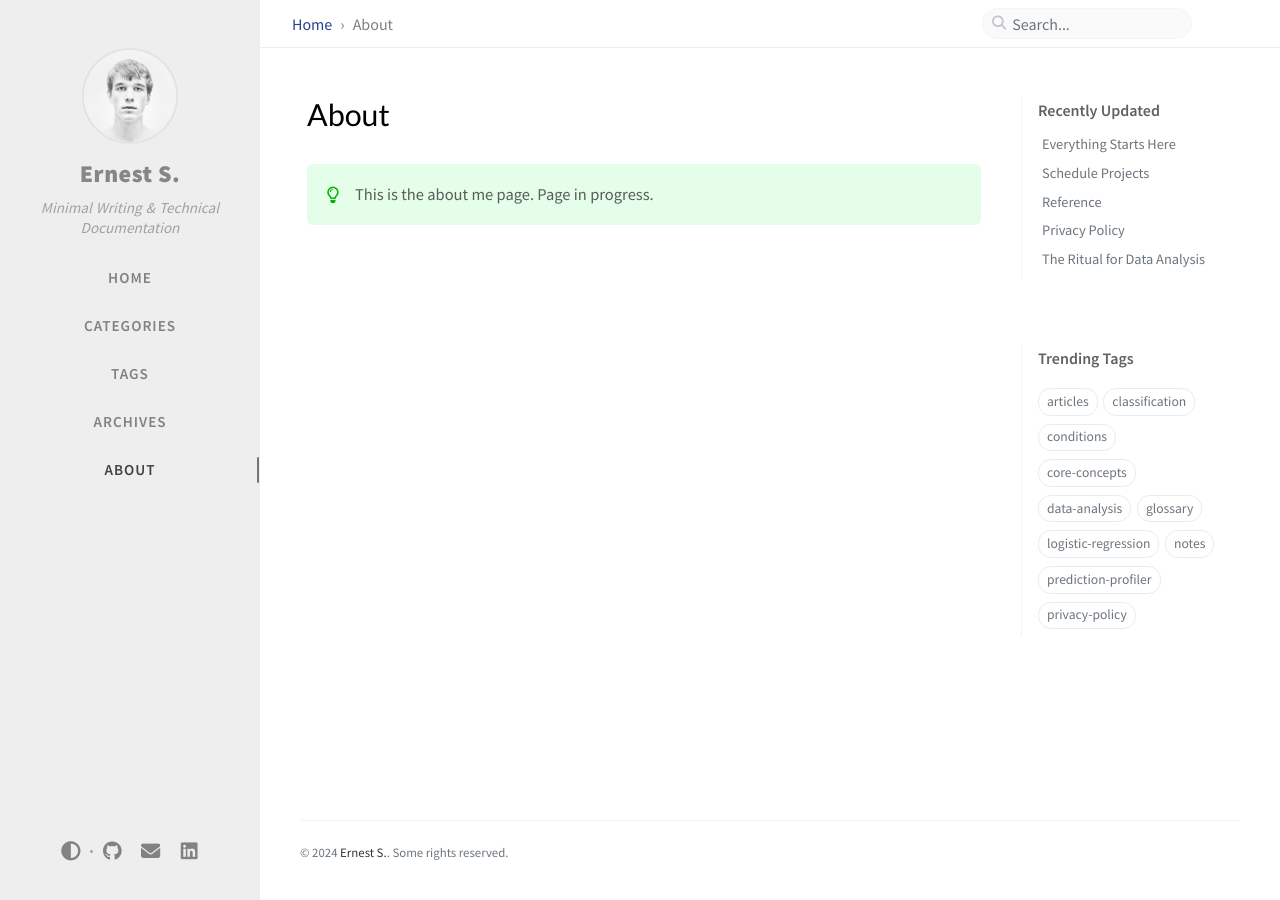
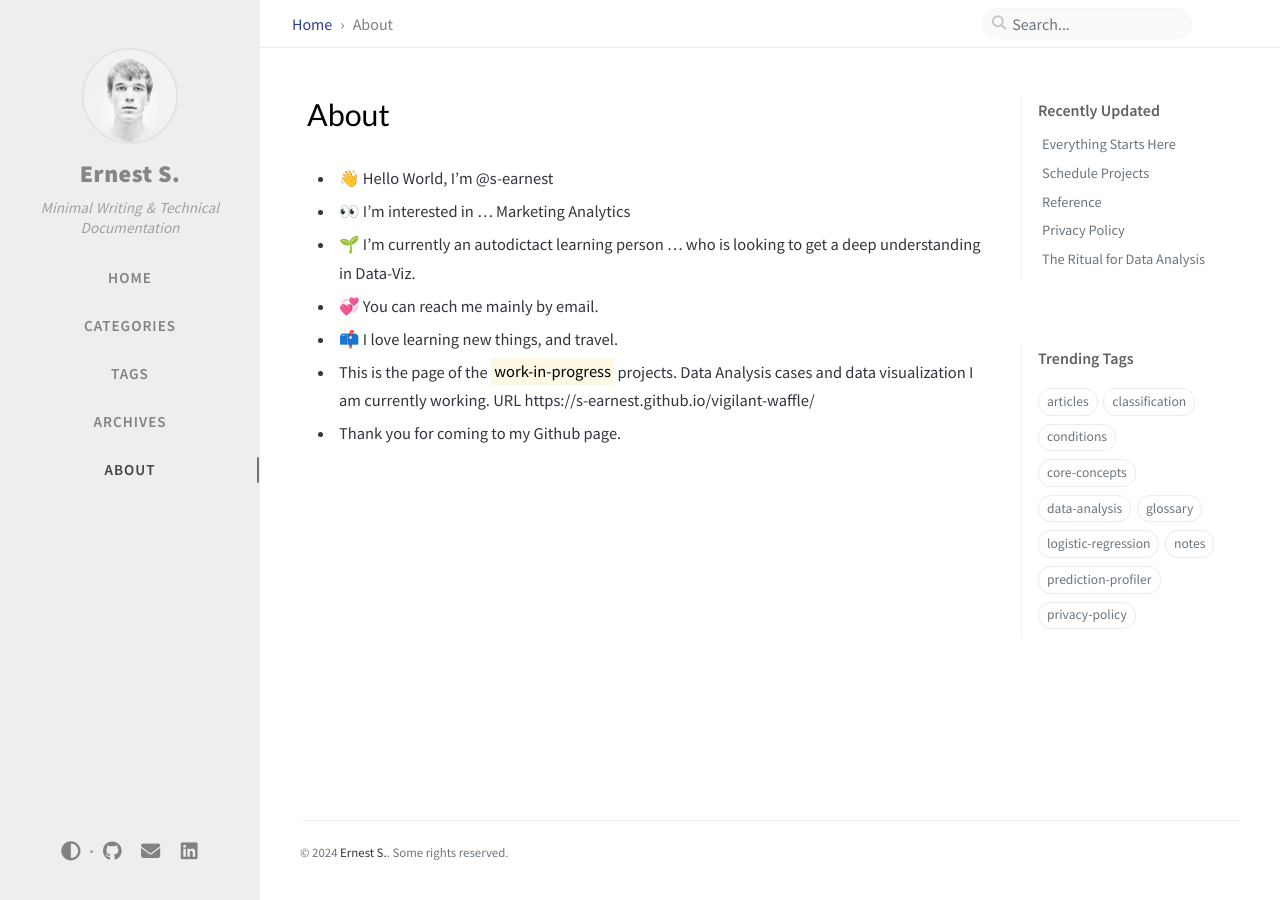
Before and after one commit to s-earnest/s-earnest.github.io, a Jekyll site: the page built from _tabs/about.md, in a window 1280 px wide. Built offline with Jekyll 4.4.1, drawn with Linux system fonts in a browser that asks for light colours; comment, search, counter and statistics services are not loaded.

Commit message:
updated about page

```diff
--- a/_tabs/about.md
+++ b/_tabs/about.md
@@ -4,5 +4,11 @@
 order: 4
 ---
 
-> This is the about me page. Page in progress.
-{: .prompt-tip }
+
+- 👋 Hello World, I’m @s-earnest
+- 👀 I’m interested in ... Marketing Analytics
+- 🌱 I’m currently an autodictact learning person ... who is looking to get a deep understanding in Data-Viz.
+- 💞️ You can reach me mainly by email.
+- 📫 I love learning new things, and travel.
+- This is the page of the <mark>work-in-progress</mark> projects. Data Analysis cases and data visualization I am currently working. URL https://s-earnest.github.io/vigilant-waffle/
+- Thank you for coming to my Github page.
```
